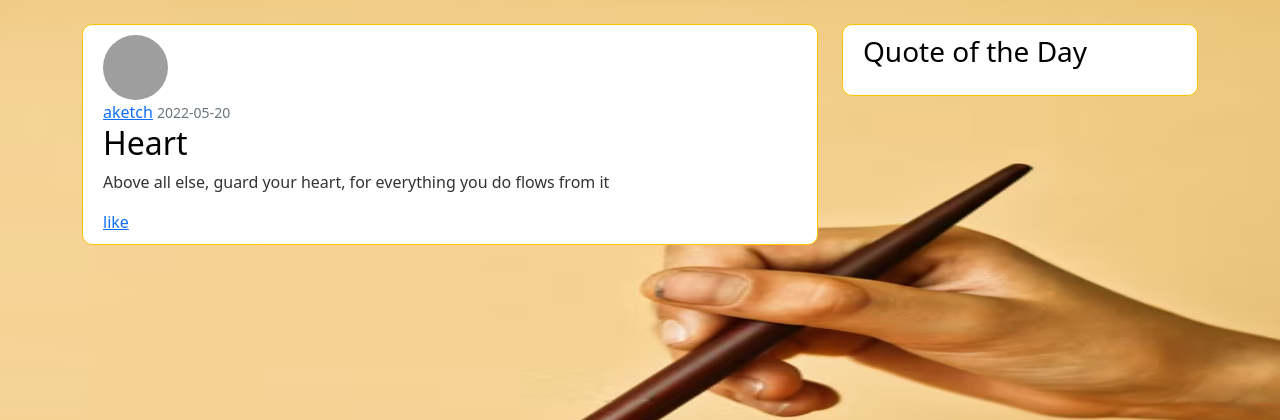
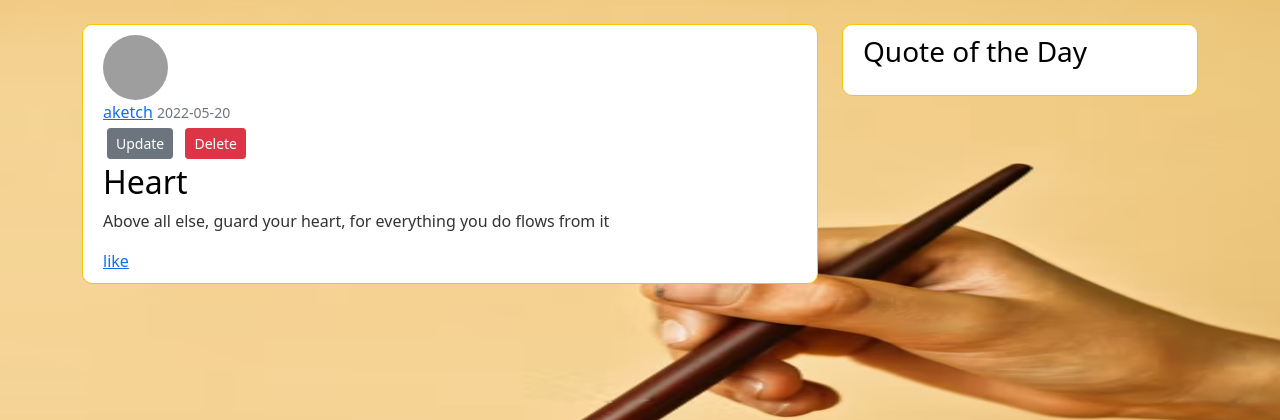
Before and after one commit to gracenyutu/Personal-Blog, a Flask app: page /post/1 in a window 1280 px wide. Shown: the part 56-476 px from the top of the page. Run offline with Flask 2, Linux system fonts and the light colour scheme; a user stored in the database is signed in; data comes from the database, SQL or seed files in the repository; grey boxes are pictures that could not be loaded.

Commit message:
add a delete button to the posts

```diff
--- a/blog/templates/post.html
+++ b/blog/templates/post.html
@@ -6,6 +6,12 @@
             <div class="post-metadata">
                 <a class="mr-2" href="#">{{ post.author.username }}</a>
                 <small class="text-muted">{{ post.date_posted.strftime('%Y-%m-%d') }}</small>
+                {%if post.author == current_user %}
+                  <div>
+                      <a class="btn btn-secondary btn-sm m-1" href="{{ url_for('update_post', post_id=post.id)}}">Update</a>
+                      <button type="button" class="btn btn-danger btn-sm m-1">Delete</button>
+                  </div>
+                {% endif %}
             </div>
             <h2 class="post-type">{{ post.title }}</h2>
             <p class="post-content">{{ post.content }}</p>
```
